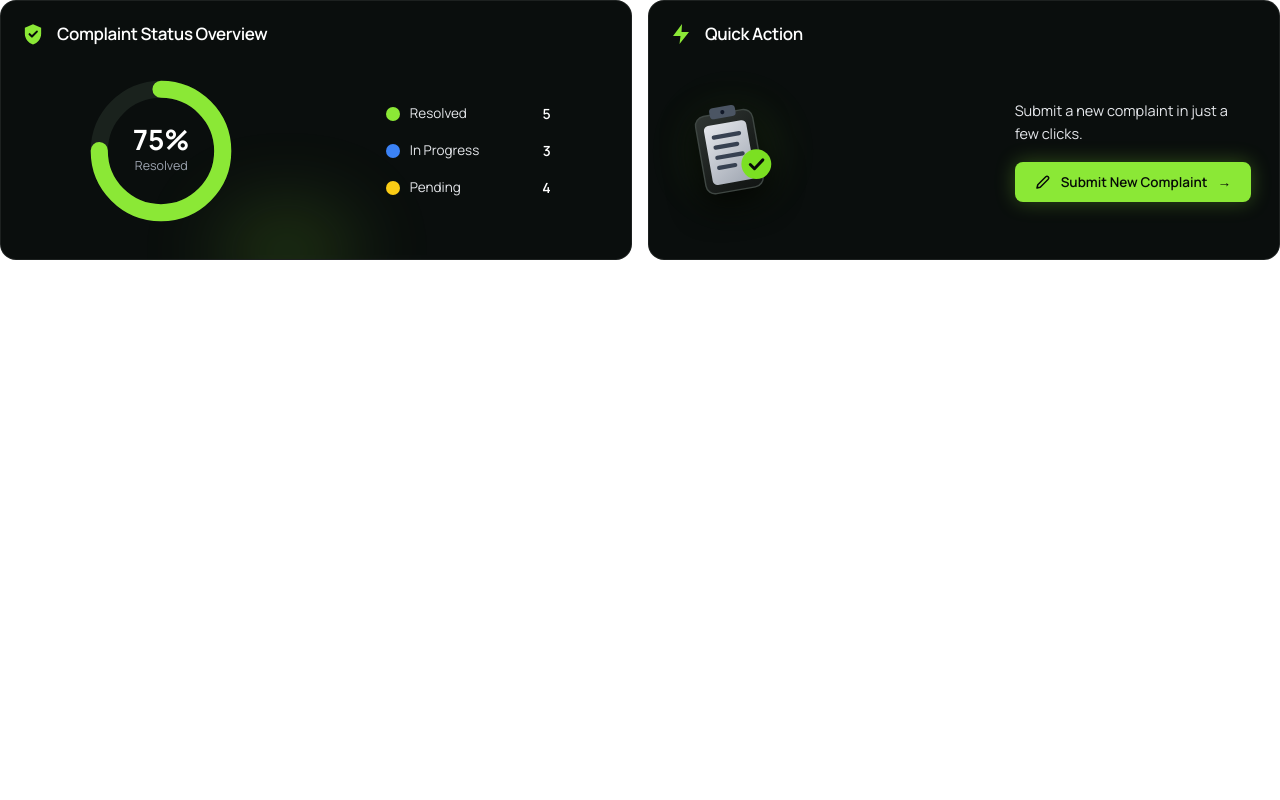
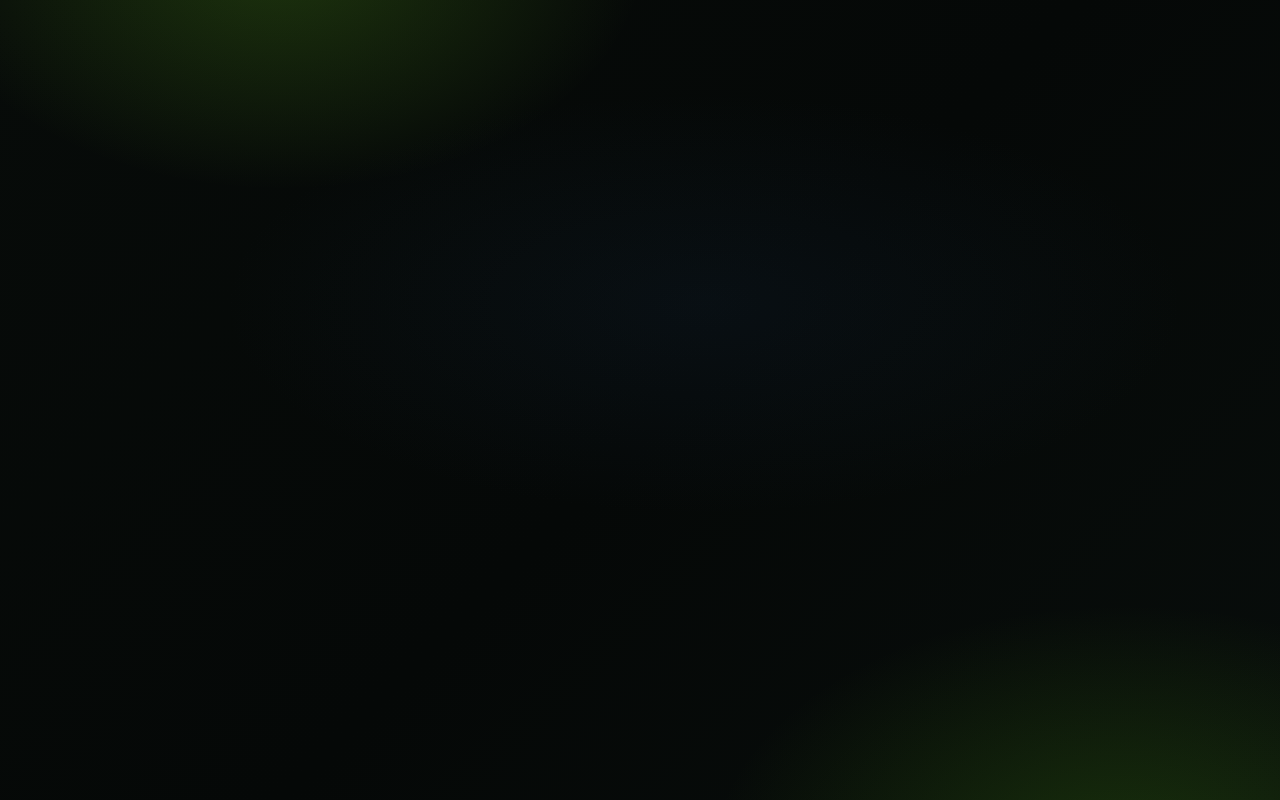
Before and after one commit to Fiza-Rani-057/Complaint-Managment-System, a React (Vite) app: page / in a window 1280 px wide. Built offline with nearby package versions, Linux system fonts and the light colour scheme.

Commit message:
Complaint Managment System

```diff
--- a/src/App.jsx
+++ b/src/App.jsx
@@ -2,7 +2,7 @@
 // import Sidebar from "./Components/stdSidebar.jsx";
 // import Navbar from "./Components/StdHeader.jsx";
 // import ComplaintCards from "./Components/ComplaintCards.jsx";
-import Charts from "./Components/stdCharts";
+// import Charts from "./Components/stdCharts";
  function App(){
     return(
         <>
@@ -10,7 +10,7 @@ import Charts from "./Components/stdCharts";
         {/* // <Sidebar/> */}
         {/* <Navbar/> */}
         {/* <ComplaintCards/> */}
-        <Charts/>
+        {/* <Charts/> */}
         </>
 
     )
--- a/src/index.css
+++ b/src/index.css
@@ -7,3 +7,22 @@ body {
  h1, h2{
     font-family: 'Space Grotesk', sans-serif
  }
+
+@layer base {
+  html,
+  body,
+  #root {
+    min-height: 100%;
+    margin: 0;
+    padding: 0;
+    background-color: #050807;
+    color: #ffffff;
+    background-image:
+      radial-gradient(ellipse 520px 340px at 22% -6%, rgba(123, 224, 34, 0.2), transparent 70%),
+      radial-gradient(ellipse 580px 360px at 88% 108%, rgba(94, 196, 18, 0.2), transparent 72%),
+      radial-gradient(ellipse 640px 280px at 55% 38%, rgba(30, 58, 95, 0.14), transparent 75%),
+      linear-gradient(135deg, #070b09 0%, #050807 52%, #080d0b 100%);
+    background-attachment: fixed;
+    background-repeat: no-repeat;
+  }
+}
```
